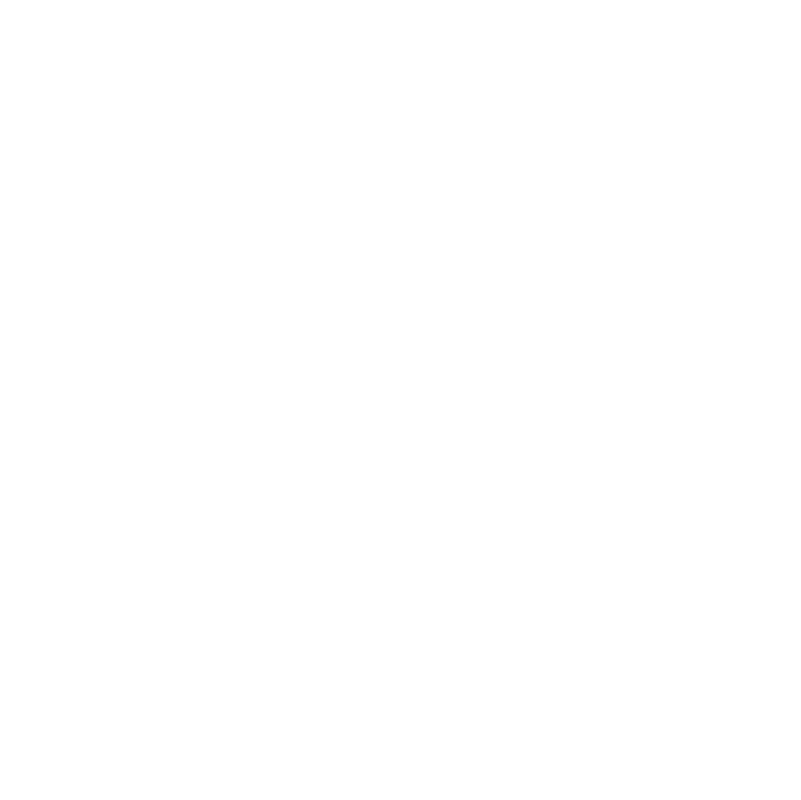
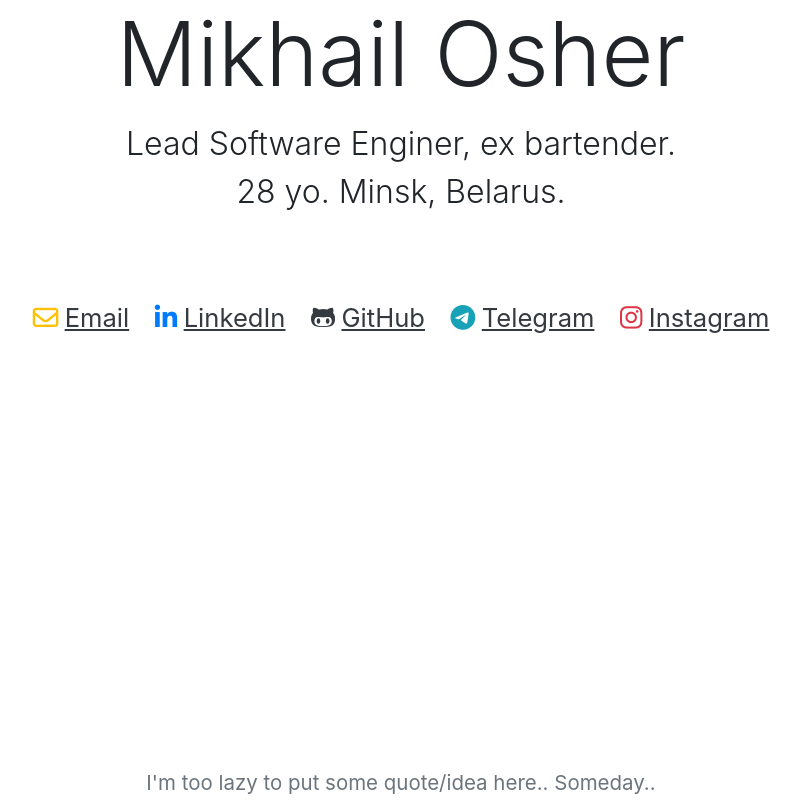
Before and after one commit to miraage/miraage.github.io, a plain HTML site: page index.html in a window 1280 px wide. Shown: the whole page, without its empty margins (239-1040 px from the left). Drawn offline with nearby package versions, Linux system fonts and the light colour scheme.

Commit message:
Updated website

```diff
--- a/index.html
+++ b/index.html
@@ -3,15 +3,79 @@
 <head>
   <meta charset="utf-8">
   <meta name="viewport" content="width=device-width, initial-scale=1, shrink-to-fit=no">
+  <meta name="description" content="Personal website of Mikhail Osher">
+  <meta name="keywords" content="Mikhail Osher, miraage, react development, api development">
+  <meta name="author" content="Mikhail Osher">
 
-  <link rel="stylesheet" href="https://maxcdn.bootstrapcdn.com/bootstrap/4.0.0-alpha.6/css/bootstrap.min.css">
+  <script src="https://use.fontawesome.com/c4568e654d.js"></script>
+  <link rel="stylesheet" href="https://stackpath.bootstrapcdn.com/bootstrap/4.1.0/css/bootstrap.min.css">
+  <link rel="stylesheet" href="styles.css?v1">
+
   <link rel="canonical" href="https://miraage.io/">
+  <link rel="icon" type="image/png" href="favicon.png?v1">
 
   <title>Mikhail Osher</title>
 </head>
-<body>
+<body class="container">
+  <header class="text-center mb-5">
+    <h1 class="display-4">Mikhail Osher</h1>
+    <p class="lead">
+      Lead Software Enginer, ex bartender.<br>
+      28 yo. Minsk, Belarus.
+    </p>
+  </header>
   <main>
-    <!-- noop -->
+    <div class="links">
+      <div class="link">
+        <div class="link__icon">
+          <i class="fa fa-envelope-o text-warning"></i>
+        </div>
+        <a href="mailto:yo+site@miraage.io" class="link__anchor">
+            Email
+          </a>
+      </div>
+
+      <div class="link">
+        <div class="link__icon">
+          <i class="fa fa-linkedin text-primary"></i>
+        </div>
+        <a href="https://www.linkedin.com/in/mikhail-osher/" class="link__anchor">
+            LinkedIn
+          </a>
+      </div>
+
+      <div class="link">
+        <div class="link__icon">
+          <i class="fa fa-github-alt text-dark"></i>
+        </div>
+        <a href="https://github.com/miraage" class="link__anchor">
+            GitHub
+          </a>
+      </div>
+
+      <div class="link">
+        <div class="link__icon">
+          <i class="fa fa-telegram text-info"></i>
+        </div>
+        <a href="https://telegram.me/miraage" class="link__anchor">
+            Telegram
+          </a>
+      </div>
+
+      <div class="link">
+        <div class="link__icon">
+          <i class="fa fa-instagram text-danger"></i>
+        </div>
+        <a href="https://www.instagram.com/miraagexoxo/" class="link__anchor">
+            Instagram
+          </a>
+      </div>
+    </div>
   </main>
+  <footer class="fixed-bottom text-center text-muted">
+    <small>
+      I'm too lazy to put some quote/idea here.. Someday..
+    </small>
+  </footer>
 </body>
 </html>
--- /dev/null
+++ b/styles.css
@@ -0,0 +1,50 @@
+html {
+  font-size: 1rem;
+}
+
+@media (min-width: 576px) {
+  html {
+    font-size: 1.2rem;
+  }
+}
+
+@media (min-width: 768px) {
+  html {
+    font-size: 1.4rem;
+  }
+}
+
+@media (min-width: 1200px) {
+  html {
+    font-size: 1.6rem;
+  }
+}
+
+body {
+
+}
+
+footer {
+
+}
+
+.links {
+  display: flex;
+  flex-wrap: wrap;
+  justify-content: center;
+  align-items: center;
+}
+
+.link {
+  display: flex;
+  margin: 0.25rem 0.5rem;
+}
+
+.link__icon {
+  margin-right: 0.25rem;
+}
+
+.link__anchor {
+  color: var(--dark);
+  text-decoration: underline;
+}
```
Also changed, not shown: 404.html (added, +28 -0 lines), favicon.png (added), 1 other file.
